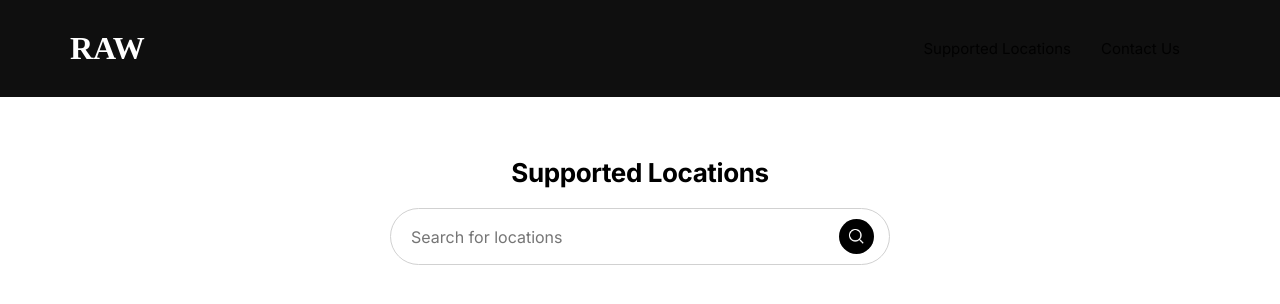
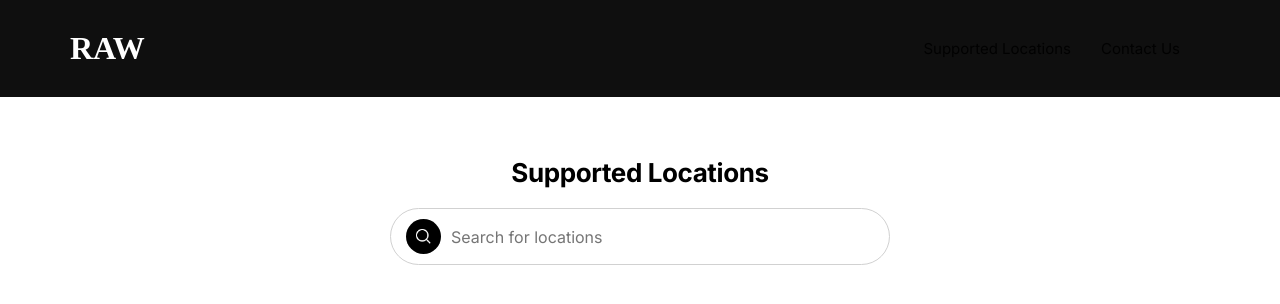
Before and after one commit to shanjairaj7/raw-website, a Next.js app: page /SupportedLocations in a window 1280 px wide. Shown: the top 304 px of the page. Built offline with nearby package versions, Linux system fonts and the light colour scheme; no server answers.

Commit message:
Changed logo

```diff
--- a/pages/ContactUs.jsx
+++ b/pages/ContactUs.jsx
@@ -14,7 +14,7 @@
           name="description"
           content="Contact RAW for any questions, inquiries or any recommendations that you have to make the product better."
         />
-        <link rel="icon" href="/favicon.ico" />
+        <link rel="icon" href="/rawLogoBlack.png" />
         <link
           href="https://fonts.googleapis.com/css2?family=Inter:wght@100;200;300;400;500;600;700;800;900&display=swap"
           rel="stylesheet"
--- a/pages/SupportedLocations.jsx
+++ b/pages/SupportedLocations.jsx
@@ -81,7 +81,7 @@
           name="description"
           content="Check out the supported locations where RAW is available with Gym Locations"
         />
-        <link rel="icon" href="/favicon.ico" />
+        <link rel="icon" href="/rawLogoBlack.png" />
         <link
           href="https://fonts.googleapis.com/css2?family=Inter:wght@100;200;300;400;500;600;700;800;900&display=swap"
           rel="stylesheet"
@@ -94,13 +94,14 @@
         <div className={styles.header}>
           <h1 className={styles.headerText}>Supported Locations</h1>
           <div className={styles.searchInput}>
+            <img className={styles.searchIcon} src="/searchIcon.png" />
+
             <input
               className={styles.input}
               value={searchText}
               onChange={(e) => setSearchText(e.target.value)}
               placeholder="Search for locations"
             />
-            <img className={styles.searchIcon} src="/searchIcon.png" />
           </div>
         </div>
 
--- a/pages/index.jsx
+++ b/pages/index.jsx
@@ -16,7 +16,7 @@
                 fitness activity and keep your fitness goals in track, all with
                 a single Subscription."
           />
-          <link rel="icon" href="/favicon.ico" />
+          <link rel="icon" href="/rawLogoBlack.png" />
           <link
             href="https://fonts.googleapis.com/css2?family=Inter:wght@100;200;300;400;500;600;700;800;900&display=swap"
             rel="stylesheet"
--- a/styles/SupportedLocations.module.css
+++ b/styles/SupportedLocations.module.css
@@ -20,7 +20,7 @@
     margin-top: 20px;
     border: 1px solid rgb(209, 209, 209);
     padding: 10px;
-    padding-left: 20px;
+    padding-left: 15px;
     width: 500px;
     border-radius: 50px;
 }
@@ -33,10 +33,10 @@
 .searchIcon {
     width: 35px;
     height: 35px;
-    margin-right: 5px;
     background-color: black;
     padding: 8px;
     border-radius: 50px;
+    margin-right: 10px;
 }
 
 .input {
```
Also changed, not shown: public/rawLogoBlack.png (added).
